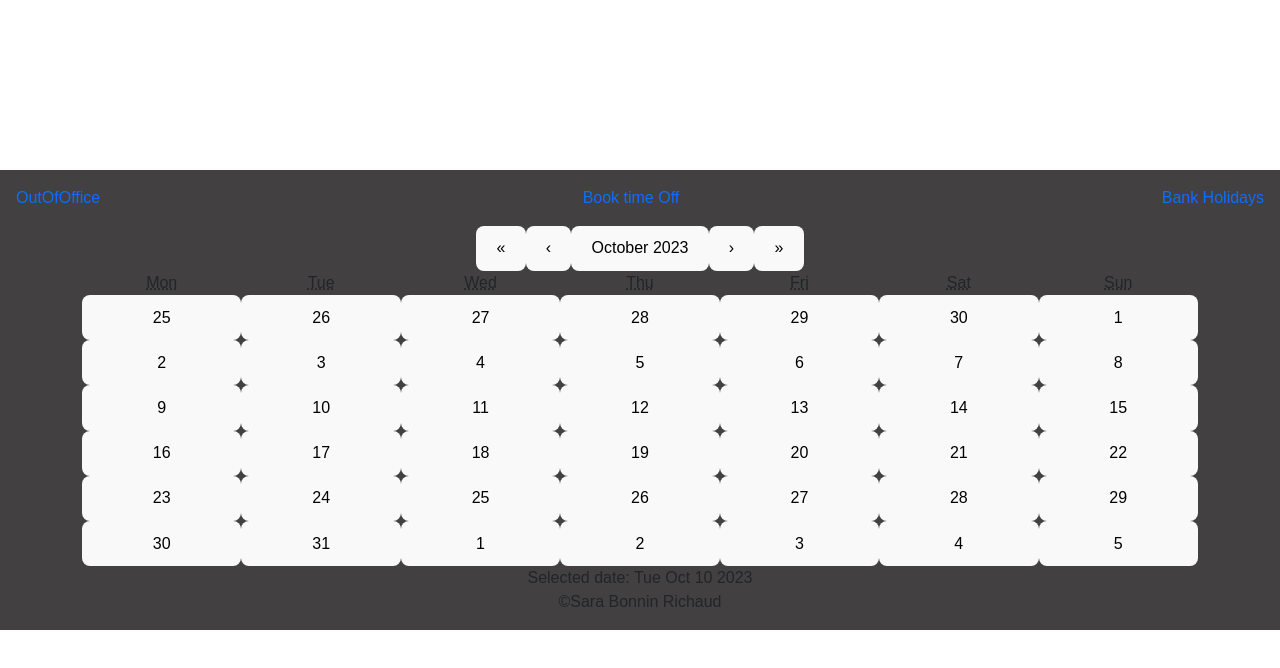
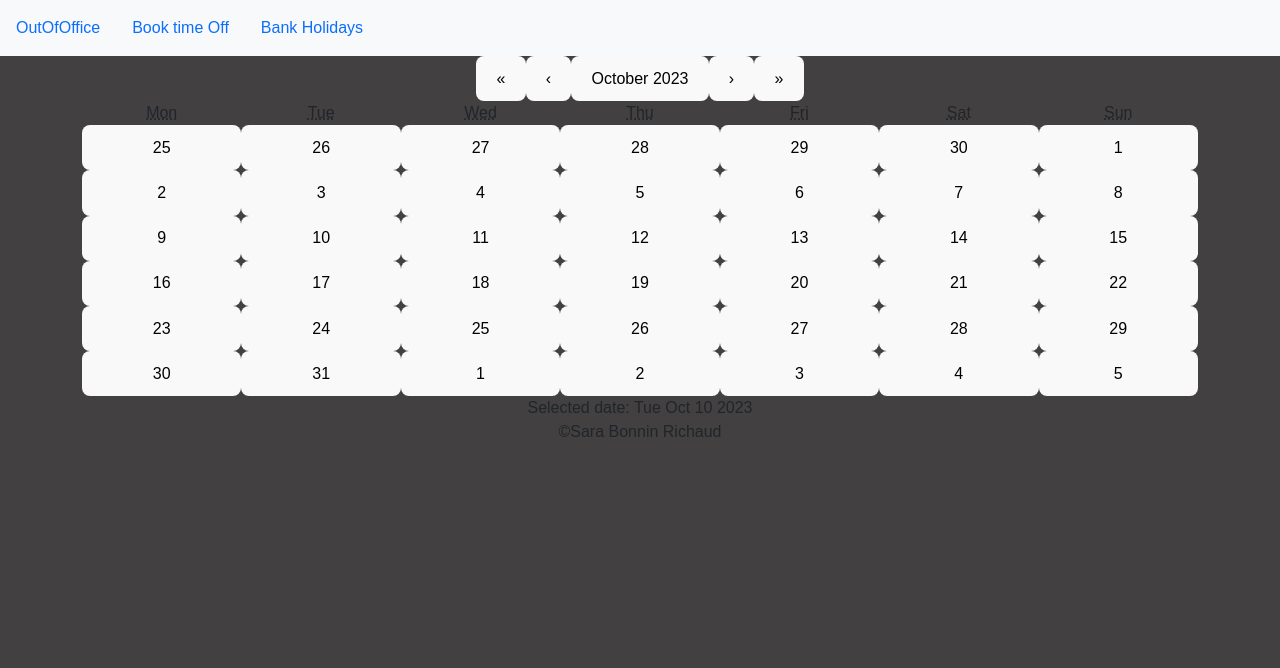
Before and after one commit to SaraClick/ReactCalendar, a React app: page /Calendar in a window 1280 px wide. Shown: the top 668 px of the page. Built offline with nearby package versions, Linux system fonts and the light colour scheme; the HTML template or start-up script is replaced by a standard one.

Commit message:
css adjustment

```diff
--- a/src/App.css
+++ b/src/App.css
@@ -1,37 +1,34 @@
-
-#root {
+#root,
+html,
+body {
   height: 100%;
   width: 100%;
   background: rgb(66, 64, 64);
   text-align: center;
-  font-family: 'Montserrat', sans-serif;
+  font-family: "Montserrat", sans-serif;
 }
 
-.card {
-  padding: 2em;
-}
+/* holiday cards */
 
-
-.layout{
+.layout {
   display: flex;
   justify-content: space-around;
   flex-direction: column;
 }
-
 
 .holiday-events {
   display: flex;
   width: 100%;
   flex-wrap: wrap;
   background-color: darkgray;
+  align-items: center;
 }
 
 .card {
-  width: 20%;
-}
-
-.card-holiday{
   border: 1px solid;
   border-radius: 20px;
-  margin: 2rem;
+  margin: 1em;
+  padding: 0.5em;
+  height: 10em;
+  width: 15em;
 }
--- a/src/components/Footer.jsx
+++ b/src/components/Footer.jsx
@@ -3,7 +3,7 @@ import 'bootstrap/dist/css/bootstrap.css';
 
 function Footer() {
   return (
-    <p>&#169;Sara Bonnin Richaud</p>
+    <footer>&#169;Sara Bonnin Richaud</footer>
   )
 }
 
--- a/src/components/Header.jsx
+++ b/src/components/Header.jsx
@@ -7,7 +7,7 @@ import "bootstrap/dist/css/bootstrap.css";
 
 function Header() {
   return (
-    <Nav className="navbar" activeKey="/" onSelect={(selectedKey) => (activeKey = selectedKey)}>
+    <Nav className="navbar navbar-expand-lg bg-body-tertiary" activeKey="/" onSelect={(selectedKey) => (activeKey = selectedKey)}>
       <Nav.Item>
         <Nav.Link href="/">OutOfOffice</Nav.Link>
       </Nav.Item>
--- a/src/components/calendar/Calendar.jsx
+++ b/src/components/calendar/Calendar.jsx
@@ -2,10 +2,12 @@ import React from "react";
 import Calendar from "react-calendar";
 import { useState } from "react";
 import { Container, Row } from "react-bootstrap";
-import 'bootstrap/dist/css/bootstrap.css';
+
 
 function CalendarPicker() {
   const [date, setDate] = useState(new Date());
+
+
 
   return (
     <>
--- a/src/components/holidays/Cards.jsx
+++ b/src/components/holidays/Cards.jsx
@@ -5,9 +5,9 @@ import 'bootstrap/dist/css/bootstrap.css';
 function Cards({title, date}) {
   return (
     <>
-    <Card className='card-holiday'>
+    <Card className='card mx-auto'>
     <Card.Body>
-        <Card.Title>{title}</Card.Title>
+        <Card.Title class>{title}</Card.Title>
         <Card.Text>{date} </Card.Text>
         </Card.Body>
     </Card>
--- a/src/components/holidays/Holidays.jsx
+++ b/src/components/holidays/Holidays.jsx
@@ -27,7 +27,7 @@ function Holidays({ holidays, setHolidays }) {
 
   return (
     <>
-    <Container>
+    <Container className="container-fluid">
       <h2>Holidays for: {holidays.division}</h2>
       <div className="holiday-events">
         {holidays.events.map((holiday, index) => {
```
